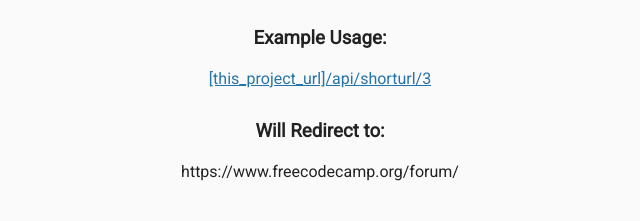
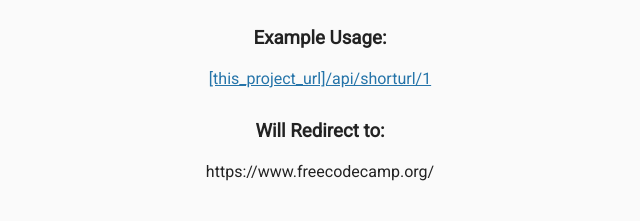
Before and after one commit to tsun-code/fcc-url-shortener-microservice, a website: page public/index.html in a window 1280 px wide. Shown: the part 474-695 px from the top of the page, 320-960 px from the left. Drawn offline with Linux system fonts and the light colour scheme.

Commit message:
Updated example usage in index.html

```diff
--- a/public/index.html
+++ b/public/index.html
@@ -31,12 +31,12 @@
           <input type="submit" value="POST URL">
         </form>
         <h3>Example Usage:</h3>
-        <a href="api/shorturl/3">
-          [this_project_url]/api/shorturl/3
+        <a href="api/shorturl/1">
+          [this_project_url]/api/shorturl/1
         </a>
 
         <h3>Will Redirect to:</h3>
-        <p>https://www.freecodecamp.org/forum/</p>
+        <p>https://www.freecodecamp.org/</p>
       </div>
       <div class="footer">
         <p>
```
